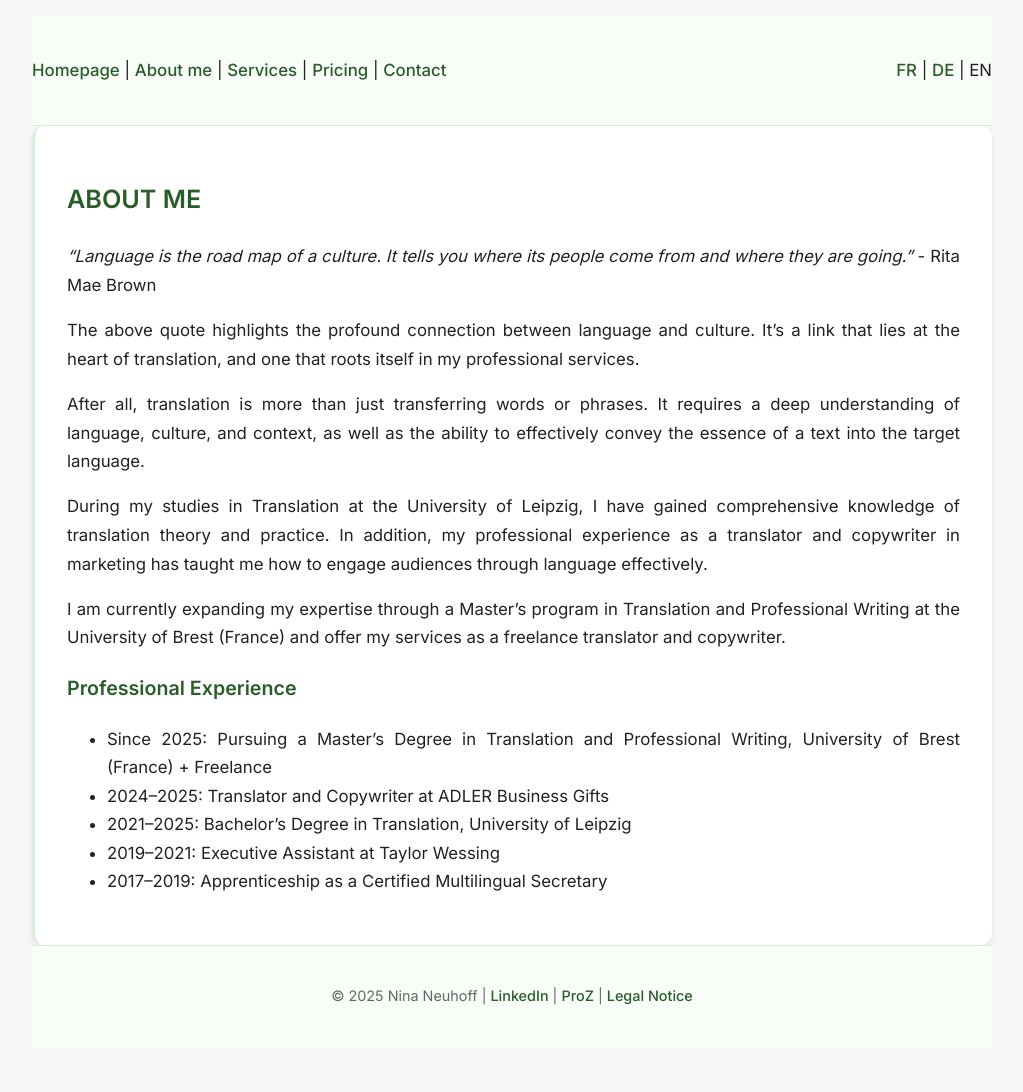
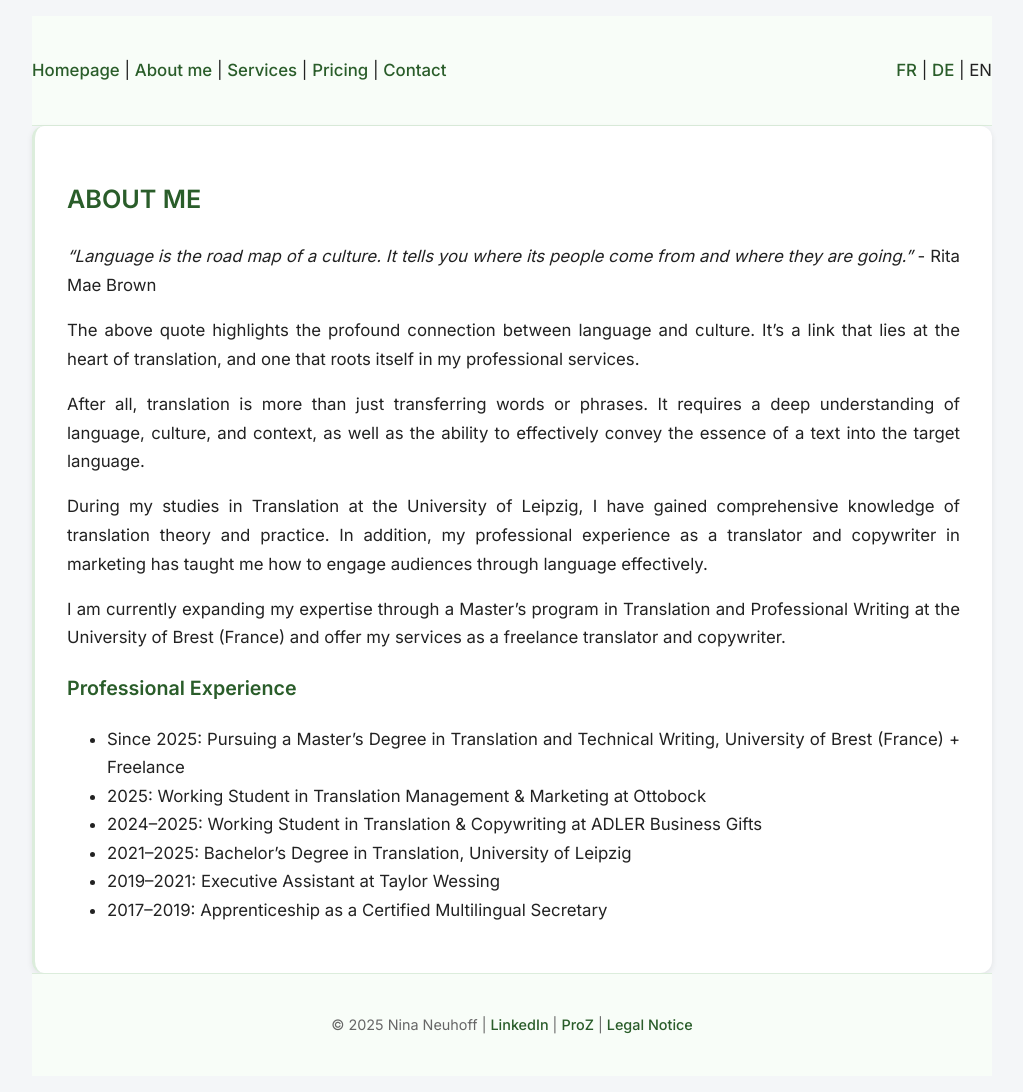
Before and after one commit to nneuhoff/traduction-translation-uebersetzung, a Jekyll site: the page built from en/about.md, in a window 1280 px wide. Shown: the whole page, without its empty margins (128-1151 px from the left). Built offline with Jekyll 4.4.1, drawn with Linux system fonts in a browser that asks for light colours; before the commit the page ends 1063 px from its top, so only the background shows below that.

Commit message:
Update about.md

```diff
--- a/en/about.md
+++ b/en/about.md
@@ -18,8 +18,9 @@ During my studies in Translation at the University of Leipzig, I have gained com
 I am currently expanding my expertise through a Master’s program in Translation and Professional Writing at the University of Brest (France) and offer my services as a freelance translator and copywriter.
 
 ### Professional Experience
-- Since 2025: Pursuing a Master's Degree in Translation and Professional Writing, University of Brest (France) + Freelance
-- 2024–2025: Translator and Copywriter at ADLER Business Gifts
-- 2021–2025: Bachelor’s Degree in Translation, University of Leipzig
-- 2019–2021: Executive Assistant at Taylor Wessing
-- 2017–2019: Apprenticeship as a Certified Multilingual Secretary
+- Since 2025: Pursuing a Master's Degree in Translation and Technical Writing, University of Brest (France) + Freelance
+- 2025:       Working Student in Translation Management & Marketing at Ottobock
+- 2024–2025:  Working Student in Translation & Copywriting at ADLER Business Gifts
+- 2021–2025:  Bachelor’s Degree in Translation, University of Leipzig
+- 2019–2021:  Executive Assistant at Taylor Wessing
+- 2017–2019:  Apprenticeship as a Certified Multilingual Secretary
```
